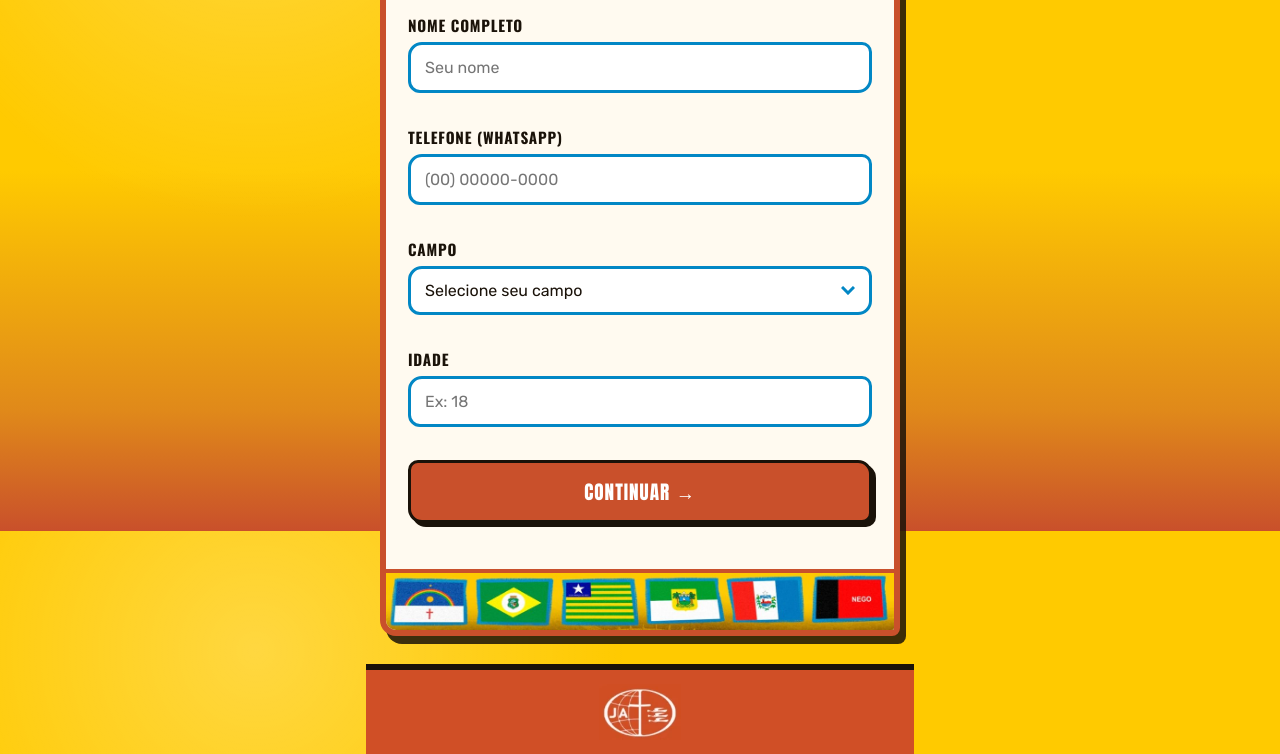
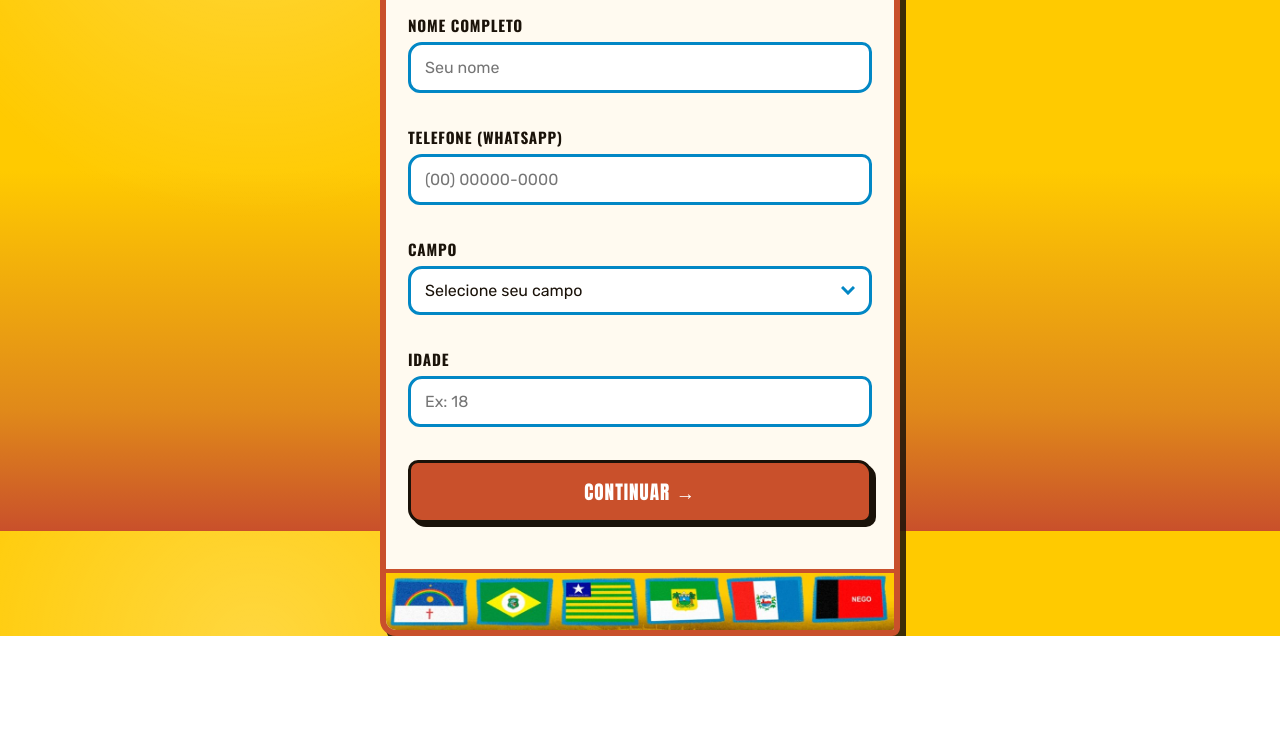
Before and after one commit to wallefffariasadventistas-dot/Leads-Together-, a plain HTML site: page index.html in a window 1280 px wide. Shown: the part 269-1023 px from the top of the page. After the commit the page ends 905 px from the top, so only its background shows below. Drawn offline with nearby package versions, Linux system fonts and the light colour scheme.

Commit message:
Remove logo da JA do rodapé (#7)
* Add two-step lead capture form with mission selection

Co-Authored-By: Claude Sonnet 5.5 <noreply@anthropic.com>
Claude-Session: https://claude.ai/code/session_01XWFmAYkG11FkKF82L5ei8W

* Apply Together Nordeste visual identity and logo to the form

Co-Authored-By: Claude Sonnet 5.5 <noreply@anthropic.com>
Claude-Session: https://claude.ai/code/session_01XWFmAYkG11FkKF82L5ei8W

* Add Together logo as link preview (Open Graph) and favicon

Co-Authored-By: Claude Sonnet 5.5 <noreply@anthropic.com>
Claude-Session: https://claude.ai/code/session_01XWFmAYkG11FkKF82L5ei8W

* Refine link preview image

Co-Authored-By: Claude Sonnet 5.5 <noreply@anthropic.com>
Claude-Session: https://claude.ai/code/session_01XWFmAYkG11FkKF82L5ei8W

* Campo: lista de opções (ACe, APec, ALP, MPi, MRP, MisAL) com opção Outro digitável

Co-Authored-By: Claude Sonnet 5.5 <noreply@anthropic.com>
Claude-Session: https://claude.ai/code/session_01XWFmAYkG11FkKF82L5ei8W

* Save leads to Firebase Firestore

Co-Authored-By: Claude Sonnet 5.5 <noreply@anthropic.com>
Claude-Session: https://claude.ai/code/session_01XWFmAYkG11FkKF82L5ei8W

* Add password-protected admin area to list leads

Co-Authored-By: Claude Sonnet 5.5 <noreply@anthropic.com>
Claude-Session: https://claude.ai/code/session_01XWFmAYkG11FkKF82L5ei8W

* Admin: export leads to Excel and PDF

Co-Authored-By: Claude Sonnet 5.5 <noreply@anthropic.com>
Claude-Session: https://claude.ai/code/session_01XWFmAYkG11FkKF82L5ei8W

* Remove JA logo footer

Co-Authored-By: Claude Sonnet 5.5 <noreply@anthropic.com>
Claude-Session: https://claude.ai/code/session_01XWFmAYkG11FkKF82L5ei8W

---------

Co-authored-by: Claude <noreply@anthropic.com>

```diff
--- a/index.html
+++ b/index.html
@@ -91,8 +91,6 @@
   .done{text-align:center; padding:10px 0}
   .done .ok{font-size:3.2rem}
   .flags{display:block; width:100%; height:auto; margin-top:20px; border-top:4px solid var(--terra)}
-  .foot{margin:28px -14px 0; padding:14px 0; text-align:center; background:#d04f26; border-top:6px solid var(--ink)}
-  .foot img{height:56px; width:auto; display:block; margin:0 auto}
   .hp{position:absolute; left:-9999px}
 </style>
 </head>
@@ -173,7 +171,6 @@
   </div>
   <img class="flags" src="assets/flags.jpg" alt="Bandeiras do Nordeste" width="1100" height="125">
 </main>
-<div class="foot"><img src="assets/ja.png" alt="Juventude Adventista"></div>
 </div>
 
 <script>
```
Also changed, not shown: assets/ja.png (deleted).
